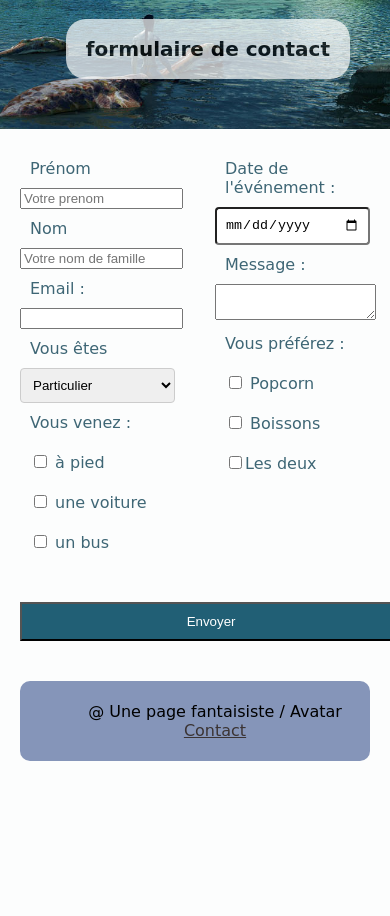
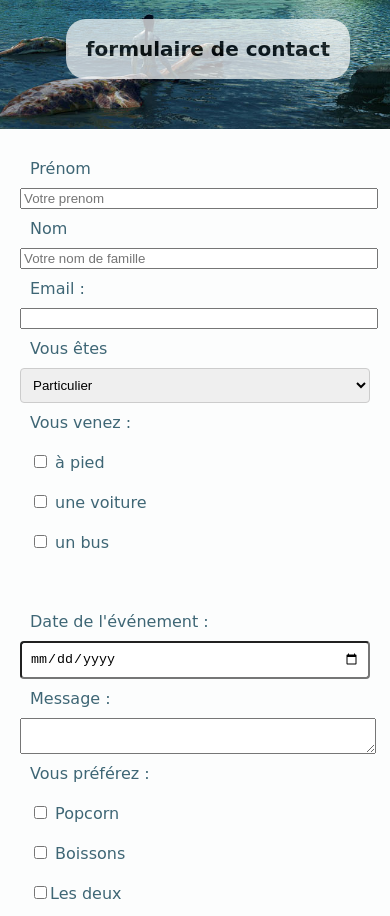
Before and after one commit to sandoceane/web, a plain HTML site: page formulaire.html in a window 390 px wide. Shown: the part 680-1596 px from the top of the page. Before the commit the page ends 1461 px from the top, so only its background shows below. Drawn offline with Linux system fonts and the light colour scheme; a web font is replaced by a local one.

Commit message:
media quiries

```diff
--- a/style.css
+++ b/style.css
@@ -111,6 +111,7 @@ body {
 
 .main {
     display: flex;
+
 }
 
 .colonne1 {
@@ -120,10 +121,20 @@ body {
 
 }
 
+@media screen and (max-width: 600px) {
+
+    .main {
+        flex-direction: column;
+
+    }
+}
+
 .colonne2 {
-    flex-basis: 50%;
+
     color: #3e6675;
     padding: 20px;
+    display: flex;
+    flex-direction: column;
 
 }
 
@@ -181,6 +192,7 @@ label {
 textarea {
     width: 100%;
 }
+
 input[type="submit"]:hover {
     background-color: rgb(137, 165, 226);
 }
```
Also changed, not shown: formulaire.html (+1 -0 lines).
